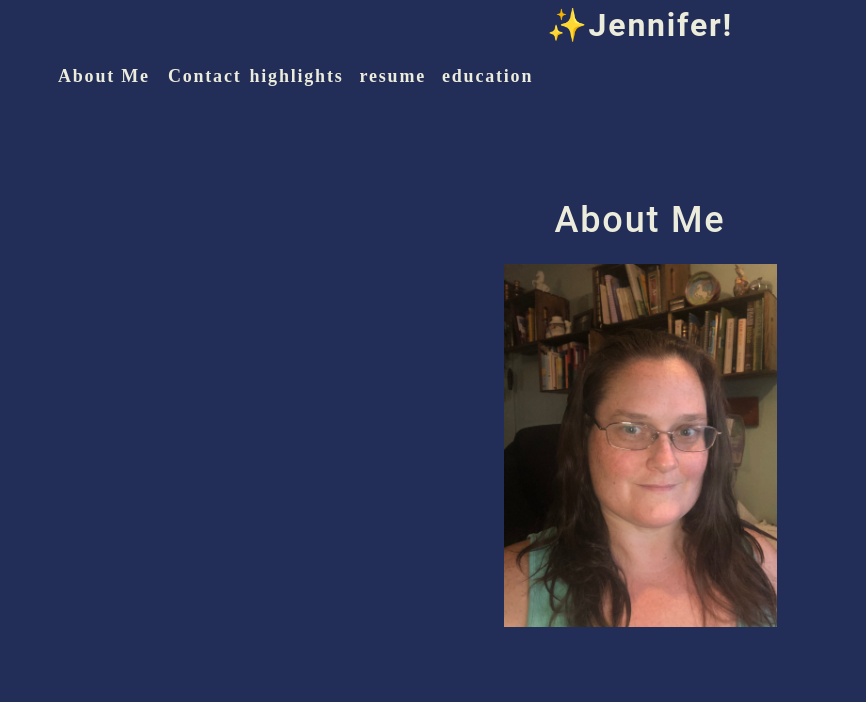
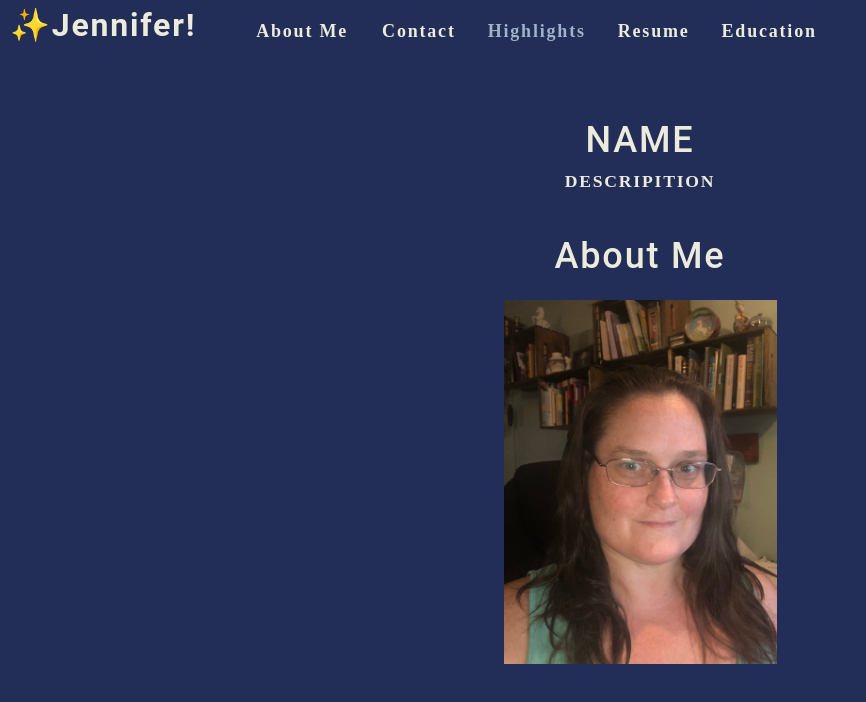
Before and after one commit to jd9913/my-portfolio--refactor, a React (Create React App) app: page / in a window 1280 px wide. Shown: the top 702 px of the page, without its empty margins (0-866 px from the left). Built offline with nearby package versions, Linux system fonts and the light colour scheme.

Commit message:
adding state

```diff
--- a/src/App.js
+++ b/src/App.js
@@ -1,17 +1,42 @@
-// import logo from './mountain.svg';
+import React, { useState } from 'react';
 import './App.css';
 import About from './components/About';
 import Nav from "./components/Nav";
-// import {ReactComponent as ReactLogo} from './assets/images/logo';
+import Cards from "./components/Cards";
+
 
 function App() {
+
+  const [categories]= useState([
+    {
+        name:"highlights",
+        description: "The projects that I've created or are working on"
+    },
+    {
+        name: "resume",
+        description: "a listing of my work experience"
+    },
+    {
+        name:"education",
+        description: "things I've done to better myself"
+    },
+]);
+
+const [currentCategory, setCurrentCategory]=useState(categories[0]);
+
+
   return (
     <div className="App">
-      {/* ${logo} */}
-    <Nav></Nav>
+
+    <Nav
+    categories={categories}
+    setCurrentCategory={setCurrentCategory}
+    currentCategory={currentCategory}
+    ></Nav>
 
 
         <main>
+        <Cards></Cards>
           <About></About>
         </main>
       </div>
--- /dev/null
+++ b/src/components/Cards/index.js
@@ -0,0 +1,15 @@
+import React from 'react';
+import { capitalizeFirstLetter } from "../../utils/helpers";
+
+
+function Cards() {
+    return(
+        <section>
+            <h1>{capitalizeFirstLetter('NAME')}</h1>
+            <p>DESCRIPITION</p>
+
+        </section>
+    );
+}
+
+export default Cards;
--- a/src/components/Nav/index.js
+++ b/src/components/Nav/index.js
@@ -1,22 +1,17 @@
-import React from 'react';
+import React, { useEffect } from 'react';
+import { capitalizeFirstLetter } from "../../utils/helpers";
 
 
-function Nav() {
+function Nav(props) {
+    const {
+        categories=[],
+        setCurrentCategory,
+        currentCategory,
+    }=props;
 
-    const categories=[
-        {
-            name:"highlights",
-            description: "The projects that I've created or are working on"
-        },
-        {
-            name: "resume",
-            description: "a listing of my work experience"
-        },
-        {
-            name:"education",
-            description: "things I've done to better myself"
-        },
-    ];
+   useEffect(()=>{
+       document.title=capitalizeFirstLetter(currentCategory.name);
+   }, [currentCategory]);
 
 function categorySelected(){
     console.log("This is my profile page!")
@@ -24,7 +19,7 @@
 
     return (
 
-        <header>
+        <header className="flex-row px-1">
           <h2>
           <a data-testid='link' href="/">
               <span role="img" aria-label="sparkles" src="../../assets/images/logo/sparkles_2728.png">✨Jennifer!</span>
@@ -37,14 +32,17 @@
                           About Me
                       </a>
                   </li>
-                  <li>
+                  <li className="mx-2">
                       <span>Contact</span>
                   </li>
                   {categories.map((category)=>(
-                      <li className="mx-1"
-                      key={category.name}
+                      <li className={`mx-2 ${currentCategory.name === category.name && 'navActive'}`} key={category.name}
+
                       >
-                          <span onClick={categorySelected} >{category.name}</span>
+                          <span onClick={()=>{setCurrentCategory(category)}}
+                              >
+                              {capitalizeFirstLetter(category.name)}
+                          </span>
                       </li>
                   ))}
               </ul>
```
